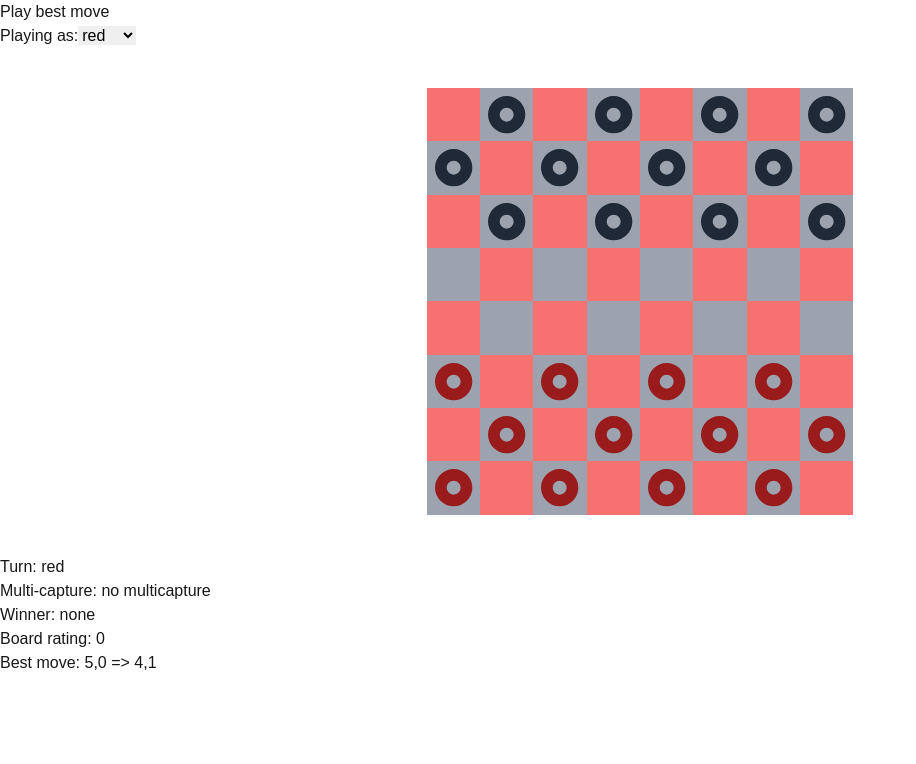
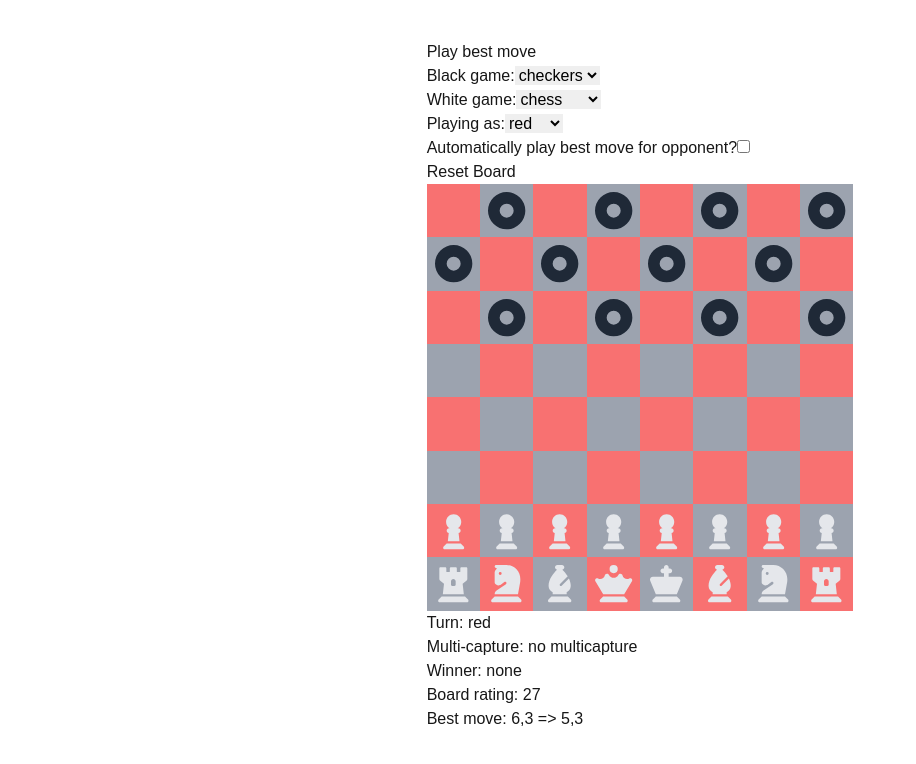
Before and after one commit to ARoese/cheskers, a Next.js app: page / in a window 1280 px wide. Shown: the top 764 px of the page, without its empty margins (0-916 px from the left). Built offline with nearby package versions, Linux system fonts and the light colour scheme.

Commit message:
better controls ui

```diff
--- /dev/null
+++ b/app/Game.tsx
@@ -0,0 +1,74 @@
+import { useMemo, useState } from "react";
+import GameBoard from "./GameBoard";
+import { Board, makeBoard } from "./lib/types/Board";
+import type { Color, Game } from "./lib/games";
+import { getBestMove, Move, performMove, rateBoard } from "./lib/moves";
+import GameSettingsForm from "./GameSettingsForm";
+import { coordsToString } from "./lib/types/Coordinates";
+
+export type GameOptions = {
+    white: Game,
+    black: Game,
+    realPlayer: Color,
+    autoMove: boolean
+};
+
+const defaultOptions : GameOptions = {
+    white: "chess",
+    black: "checkers",
+    realPlayer: "red",
+    autoMove: false
+};
+
+function Game({className=""} : {className? : string}) {
+    const [options, setOptions] = useState<GameOptions>(defaultOptions);
+    const [board, setBoard] = useState<Board>(makeBoard(options.white, options.black));
+    function doMove(move : Move){
+        const nextBoard = performMove(board, move);
+        setBoard(nextBoard);
+    }
+
+    const bestMove = useMemo(() => getBestMove(board, 2), [board]);
+
+    if(options.autoMove && board.state.turn != options.realPlayer && bestMove != null){
+        doMove(bestMove);
+    }
+
+    return (
+        <div className={className}>
+            <button onClick={() => bestMove != null ? doMove(bestMove) : null}>
+                Play best move
+            </button>
+            <GameSettingsForm options={options} setGameSettings={(o) => {setOptions(o); console.log("called setO")}}/>
+            <button onClick={() => setBoard(makeBoard(options.white, options.black))}>
+                Reset Board
+            </button>
+            <GameBoard
+                board={board}
+                doMove={doMove}
+                />
+
+            <div>
+                <p>Turn: {board.state.turn}</p>
+                <p>
+                    Multi-capture: {
+                        board.state.multiCapturing != null
+                        ? coordsToString(board.state.multiCapturing)
+                        : "no multicapture"
+                    }
+                </p>
+                <p>Winner: {board.state.winner == null ? "none" : board.state.winner}</p>
+                <p>Board rating: {rateBoard(board)}</p>
+                <p>
+                    Best move: {
+                        bestMove != null
+                        ? `${coordsToString(bestMove.from)} => ${coordsToString(bestMove.to)}`
+                        : "none"
+                    }
+                </p>
+            </div>
+        </div>
+     );
+}
+
+export default Game;
--- a/app/GameBoard.tsx
+++ b/app/GameBoard.tsx
@@ -1,9 +1,8 @@
-import { useState, useMemo } from "react";
+import { useState, useMemo, useEffect } from "react";
 import GamePiece from "./GamePiece";
-import { Move, getAllBoardMoves, getBestMove, performMove, rateBoard } from "./lib/moves";
-import { makeBoard, pieceAt } from "./lib/types/Board";
-import { coordsToString, fromCoordinates, toCoordinates } from "./lib/types/Coordinates";
-import { Color } from "./lib/games";
+import { Move, getAllBoardMoves } from "./lib/moves";
+import { Board, pieceAt } from "./lib/types/Board";
+import { fromCoordinates, toCoordinates } from "./lib/types/Coordinates";
 
 function getValidMovesCombined(boardMoves : Record<number, Move[]>, selected : number | null) : [Move[], Record<number, Move[]>]{
     const validMoves = selected == null ? [] : boardMoves[selected];
@@ -19,20 +18,32 @@ function getValidMovesCombined(boardMoves : Record<number, Move[]>, selected : n
     ];
 }
 
-function GameBoard({className=""} : {className? : string}) {
-    const [board, setBoard] = useState(makeBoard("checkers", "checkers"));
+type args = {
+    className? : string,
+    board: Board,
+    doMove : (move : Move) => void
+};
+
+const selectedBgColor = "bg-blue-300";
+const highlightBgColor = "bg-yellow-300";
+const captureBgColor = "bg-red-500";
+
+function GameBoard({className="", board, doMove} : args) {
     const [selected, setSelected] = useState(null as number | null);
     const [capturing, setCapturing] =  useState(null as number | null);
-    const [realPlayer, setRealPlayer] = useState("red" as Color);
-    const selectedBgColor = "bg-blue-300";
-    const highlightBgColor = "bg-yellow-300";
-    const captureBgColor = "bg-red-500";
+
     const boardMoves = useMemo(() => getAllBoardMoves(board), [board]);
     const [, movesOnto] = useMemo(() => getValidMovesCombined(boardMoves, selected), [boardMoves, selected]);
-    const bestMove = useMemo(() => getBestMove(board, 2), [board]);
 
-    if(board.state.turn != realPlayer && bestMove != null){
-        doMove(bestMove);
+    // whenever board updates, reset selection and capturing
+    useEffect(() => {setSelected(null); setCapturing(null)}, [board]);
+
+    if(board.state.multiCapturing != null){
+        const multi = fromCoordinates(board.state.multiCapturing);
+        if(selected != multi){
+            setSelected(multi);
+        }
+
     }
 
     function checkedSetSelected(sel : number){
@@ -44,42 +55,8 @@ function GameBoard({className=""} : {className? : string}) {
         }
     }
 
-    function doMove(move : Move){
-        const nextBoard = performMove(board, move);
-        setBoard(nextBoard);
-        // if multicapturing, select that piece
-        if(nextBoard.state.multiCapturing != null){
-            setSelected(fromCoordinates(nextBoard.state.multiCapturing));
-        // two turns can't be taken in series outside of checkers multicapturing, so
-        // just select null and wait for the user to select that themselves
-        }else{
-            setSelected(null);
-        }
-
-        setCapturing(null);
-    }
-
     return (
         <>
-        <button onClick={() => bestMove != null ? doMove(bestMove) : null}>
-            Play best move
-        </button>
-        <p>Playing as:
-            <select
-                value={realPlayer}
-                className="text-black"
-                onChange={
-                    (e) => {
-                        // @ts-expect-error this will always be a valid string
-                        setRealPlayer(e.target.value);
-                    }
-                }
-                >
-                <option value="red">red</option>
-                <option value="black">black</option>
-            </select>
-        </p>
-
         <div
             className={`aspect-square
                         grid grid-cols-8 grid-rows-8 grid-flow-row
@@ -106,6 +83,7 @@ function GameBoard({className=""} : {className? : string}) {
                         const moveToDo = movesOntoThis[0];
                         onClick = () => {
                             doMove(moveToDo);
+                            setSelected(null);
                         }
                         if(moveToDo.captured != null){
                             onMouseOver = () => {
@@ -132,25 +110,6 @@ function GameBoard({className=""} : {className? : string}) {
             )
             }
         </div>
-        <div>
-            <p>Turn: {board.state.turn}</p>
-            <p>
-                Multi-capture: {
-                    board.state.multiCapturing != null
-                    ? coordsToString(board.state.multiCapturing)
-                    : "no multicapture"
-                }
-            </p>
-            <p>Winner: {board.state.winner == null ? "none" : board.state.winner}</p>
-            <p>Board rating: {rateBoard(board)}</p>
-            <p>
-                Best move: {
-                    bestMove != null
-                    ? `${coordsToString(bestMove.from)} => ${coordsToString(bestMove.to)}`
-                    : "none"
-                }
-            </p>
-        </div>
         </>
      );
 }
--- /dev/null
+++ b/app/GameSettingsForm.tsx
@@ -0,0 +1,92 @@
+import { GameOptions } from "./Game";
+import { Game } from "./lib/games";
+
+type args = {
+    options : GameOptions
+    setGameSettings : (options: GameOptions) => void
+};
+
+const gameOptions : Game[] = ["chess", "checkers"];
+
+function GameSettingsForm({options, setGameSettings} : args) {
+    return (
+        <div>
+            <p>Black game:
+                <select
+                    value={options.black}
+                    className="text-black"
+                    onChange={
+                        (e) => {
+                            setGameSettings({
+                                ...options,
+                                // @ts-expect-error this will always be a valid string
+                                black: e.target.value
+                            });
+                        }
+                    }
+                    >
+                        {
+                            gameOptions.map((game) =>
+                                <option key={game} value={game}>{game}</option>
+                            )
+                        }
+                </select>
+            </p>
+            <p>White game:
+                <select
+                    value={options.white}
+                    className="text-black"
+                    onChange={
+                        (e) => {
+                            setGameSettings({
+                                ...options,
+                                // @ts-expect-error this will always be a valid string
+                                white: e.target.value
+                            });
+                        }
+                    }
+                    >
+                        {
+                            gameOptions.map((game) =>
+                                <option key={game} value={game}>{game}</option>
+                            )
+                        }
+                </select>
+            </p>
+            <p>Playing as:
+                <select
+                    value={options.realPlayer}
+                    className="text-black"
+                    onChange={
+                        (e) => {
+                            setGameSettings({
+                                ...options,
+                                // @ts-expect-error this will always be a valid string
+                                realPlayer: e.target.value
+                            });
+                        }
+                    }
+                    >
+                    <option value="red">red</option>
+                    <option value="black">black</option>
+                </select>
+            </p>
+            <p>Automatically play best move for opponent?
+                <input
+                    type="checkbox"
+                    checked={options.autoMove}
+                    onChange={
+                        (e) => {
+                            setGameSettings({
+                                ...options,
+                                autoMove: e.target.checked
+                            });
+                        }
+                    }
+                />
+            </p>
+        </div>
+    );
+}
+
+export default GameSettingsForm;
--- a/app/page.tsx
+++ b/app/page.tsx
@@ -1,12 +1,12 @@
 "use client";
-import GameBoard from "./GameBoard";
+import Game from "./Game";
 
 export default function Home() {
 
   //console.log(board.pieces.flat().length);
   return (
     <main>
-      <GameBoard className="w-1/3 mx-auto my-10"/>
+      <Game className="w-1/3 mx-auto my-10"/>
     </main>
   );
 }
```
